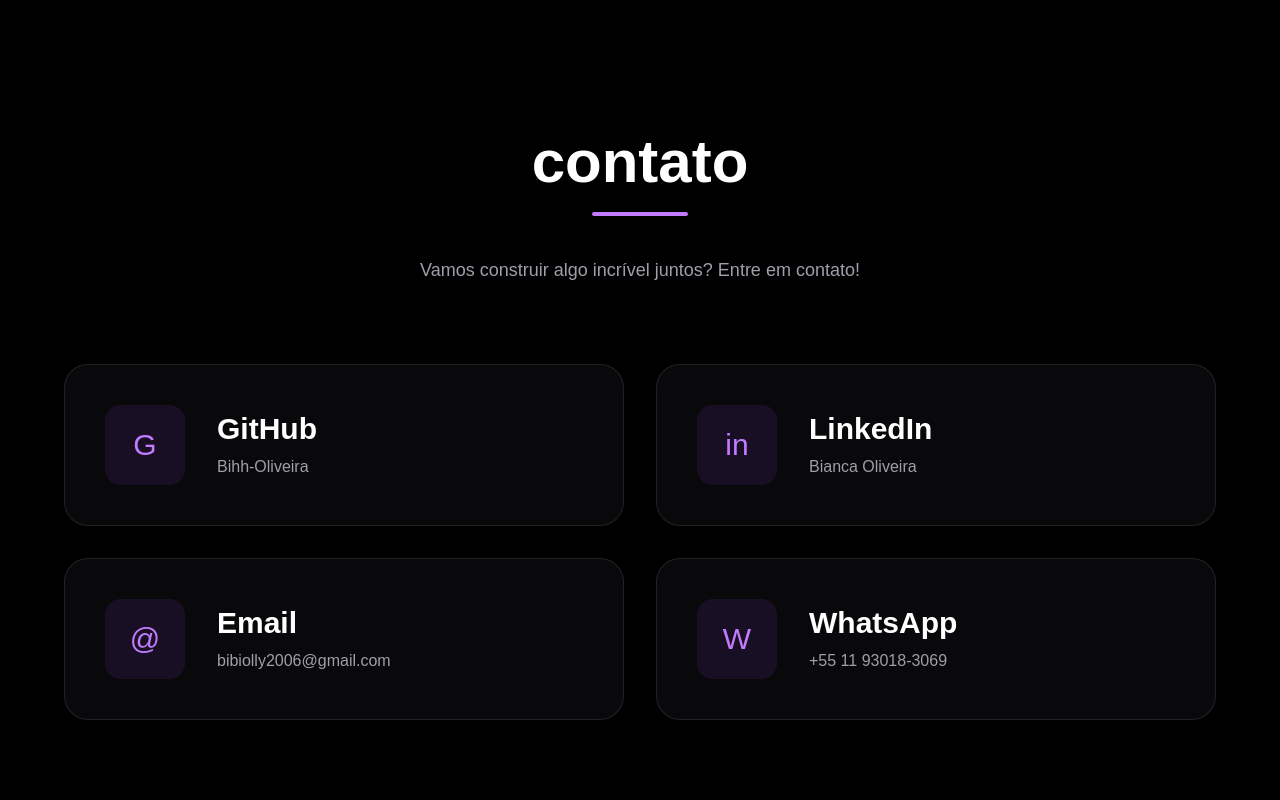
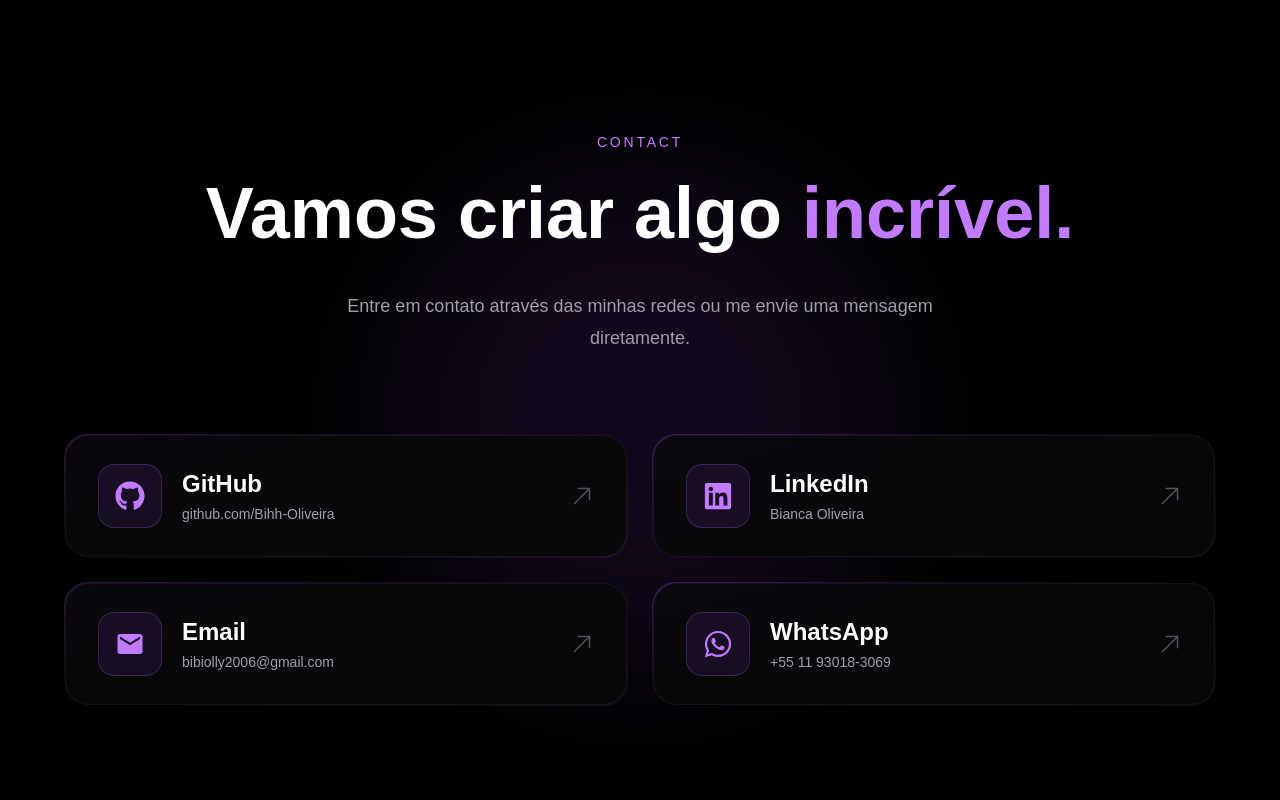
Before and after one commit to Bihh-Oliveira/Portfolio---Bihh-Dev, a Next.js app in the folder portfolio/: page / in a window 1280 px wide. Shown: the part 2980-3780 px from the top of the page. Built offline with nearby package versions, Linux system fonts and the light colour scheme.

Commit message:
style: Change to the style of the contacts section

```diff
--- a/portfolio/components/sections/contact.tsx
+++ b/portfolio/components/sections/contact.tsx
@@ -1,197 +1,220 @@
+import {
+    FaGithub,
+    FaLinkedin,
+    FaWhatsapp,
+    } from "react-icons/fa";
+
+    import { MdEmail } from "react-icons/md";
+
+    import { HiArrowUpRight } from "react-icons/hi2";
+
     export default function Contact() {
+    const contacts = [
+        {
+        title: "GitHub",
+        description: "github.com/Bihh-Oliveira",
+        href: "https://github.com/Bihh-Oliveira",
+        icon: FaGithub,
+        },
+        {
+        title: "LinkedIn",
+        description: "Bianca Oliveira",
+        href: "https://www.linkedin.com/in/bianca-oliveira-73b433333/",
+        icon: FaLinkedin,
+        },
+        {
+        title: "Email",
+        description: "bibiolly2006@gmail.com",
+        href: "mailto:bibiolly2006@gmail.com",
+        icon: MdEmail,
+        },
+        {
+        title: "WhatsApp",
+        description: "+55 11 93018-3069",
+        href: "https://wa.me/5511930183069",
+        icon: FaWhatsapp,
+        },
+    ];
+
     return (
         <section
         id="contact"
         className="
+            relative
             py-40
-            px-6"
+            px-6
+            overflow-hidden"
         >
-        <div className="max-w-6xl mx-auto">
+        {/* glow */}
+        <div
+            className="
+            absolute
+            top-1/2 left-1/2
+            -translate-x-1/2 -translate-y-1/2
+
+            w-125
+            h-125
+
+            bg-purple-500/10
+            blur-3xl
+            rounded-full
+
+            pointer-events-none"
+        />
+
+        <div className="max-w-6xl mx-auto relative z-10">
             {/* título */}
             <div className="text-center mb-20">
+            <p
+                className="
+                text-purple-400
+                text-sm
+                uppercase
+                tracking-[0.2em]
+                mb-4"
+            >
+                contact
+            </p>
+
             <h2
                 className="
-                text-4xl md:text-6xl
-                font-bold"
+                text-5xl md:text-7xl
+                font-bold
+                leading-tight"
             >
-                contato
+                Vamos criar algo
+                <span className="text-purple-400">
+                {" "}incrível.
+                </span>
             </h2>
-
-            <div
-                className="
-                w-24 h-1
-                bg-purple-400
-                mx-auto
-                mt-5
-                rounded-full"
-            />
 
             <p
                 className="
                 text-zinc-400
                 text-lg
-                mt-10"
+                leading-8
+                max-w-2xl
+                mx-auto
+                mt-8"
             >
-                Vamos construir algo incrível juntos?
-                Entre em contato!
+                Entre em contato através das minhas redes
+                ou me envie uma mensagem diretamente.
             </p>
             </div>
 
-            {/* grid */}
-            <div
+            {/* cards */}
+            <div className="grid md:grid-cols-2 gap-6">
+            {contacts.map((contact) => {
+                const Icon = contact.icon;
+
+                return (
+                <a
+                    key={contact.title}
+                    href={contact.href}
+                    target={
+                    contact.href.startsWith("http")
+                        ? "_blank"
+                        : undefined
+                    }
+                    rel={
+                    contact.href.startsWith("http")
+                        ? "noopener noreferrer"
+                        : undefined
+                    }
                     className="
-                grid md:grid-cols-2
-                gap-8"
-            >
-            {/* github */}
-            <a
-                href="https://github.com/Bihh-Oliveira"
-                target="_blank"
-                rel="noopener noreferrer"
-                className="
-                bg-zinc-950
-                border border-white/10
+                    group
+                    relative
+
+                    p-px
                     rounded-3xl
-                p-10
-                flex items-center gap-8
-                hover:border-purple-400/50
-                hover:-translate-y-1
-                transition"
+
+                    bg-linear-to-br
+                    from-purple-500/30
+                    via-transparent
+                    to-white/5
+
+                    overflow-hidden"
                 >
                     <div
                     className="
-                    w-20 h-20
+                        bg-zinc-950/95
+                        backdrop-blur-xl
+
+                        rounded-3xl
+
+                        px-8 py-7
+
+                        flex items-center justify-between
+
+                        border border-white/5
+
+                        group-hover:border-purple-400/30
+
+                        transition-all duration-300"
+                    >
+                    {/* esquerda */}
+                    <div className="flex items-center gap-5">
+                        {/* ícone */}
+                        <div
+                        className="
+                            w-16 h-16
                             rounded-2xl
+
                             bg-purple-500/10
+                            border border-purple-400/20
+
                             flex items-center justify-center
+
                             text-purple-400
-                    text-3xl"
+                            text-3xl
+
+                            group-hover:scale-110
+                            group-hover:shadow-[0_0_25px_rgba(168,85,247,0.35)]
+
+                            transition-all duration-300"
                         >
-                G
+                        <Icon />
                         </div>
 
+                        {/* texto */}
                         <div>
-                <h3 className="text-3xl font-bold">
-                    GitHub
+                        <h3
+                            className="
+                            text-2xl
+                            font-semibold
+                            text-white"
+                        >
+                            {contact.title}
                         </h3>
 
-                <p className="text-zinc-400 mt-2">
-                    Bihh-Oliveira
+                        <p
+                            className="
+                            text-zinc-400
+                            mt-1
+                            text-sm"
+                        >
+                            {contact.description}
                         </p>
                         </div>
-            </a>
+                    </div>
 
-            {/* linkedin */}
-            <a
-                href="https://www.linkedin.com/in/bianca-oliveira-73b433333/"
-                target="_blank"
-                rel="noopener noreferrer"
-                className="
-                bg-zinc-950
-                border border-white/10
-                rounded-3xl
-                p-10
-                flex items-center gap-8
-                hover:border-purple-400/50
-                hover:-translate-y-1
-                transition"
-            >
+                    {/* seta */}
                     <div
                         className="
-                    w-20 h-20
-                    rounded-2xl
-                    bg-purple-500/10
-                    flex items-center justify-center
-                    text-purple-400
-                    text-3xl"
+                        text-zinc-600
+
+                        group-hover:text-purple-400
+                        group-hover:translate-x-1
+                        group-hover:-translate-y-1
+
+                        transition-all duration-300"
                     >
-                in
+                        <HiArrowUpRight size={24} />
                     </div>
-
-                <div>
-                <h3 className="text-3xl font-bold">
-                    LinkedIn
-                </h3>
-
-                <p className="text-zinc-400 mt-2">
-                    Bianca Oliveira
-                </p>
                     </div>
                 </a>
-
-            {/* email */}
-            <a
-                href="mailto:seuemail@gmail.com"
-                className="
-                bg-zinc-950
-                border border-white/10
-                rounded-3xl
-                p-10
-                flex items-center gap-8
-                hover:border-purple-400/50
-                hover:-translate-y-1
-                transition"
-            >
-                <div
-                className="
-                    w-20 h-20
-                    rounded-2xl
-                    bg-purple-500/10
-                    flex items-center justify-center
-                    text-purple-400
-                    text-3xl"
-                >
-                @
-                </div>
-
-                <div>
-                <h3 className="text-3xl font-bold">
-                    Email
-                </h3>
-
-                <p className="text-zinc-400 mt-2">
-                    bibiolly2006@gmail.com
-                </p>
-                </div>
-            </a>
-
-            {/* whatsapp */}
-            <a
-                href="https://wa.me/5511930183069"
-                target="_blank"
-                rel="noopener noreferrer"
-                className="
-                bg-zinc-950
-                border border-white/10
-                rounded-3xl
-                p-10
-                flex items-center gap-8
-                hover:border-purple-400/50
-                hover:-translate-y-1
-                transition"
-            >
-                <div
-                className="
-                    w-20 h-20
-                    rounded-2xl
-                    bg-purple-500/10
-                    flex items-center justify-center
-                    text-purple-400
-                    text-3xl"
-                >
-                W
-                </div>
-
-                <div>
-                <h3 className="text-3xl font-bold">
-                    WhatsApp
-                </h3>
-
-                <p className="text-zinc-400 mt-2">
-                    +55 11 93018-3069
-                </p>
-                </div>
-            </a>
+                );
+            })}
             </div>
         </div>
         </section>
--- a/portfolio/package.json
+++ b/portfolio/package.json
@@ -10,11 +10,11 @@
   },
   "dependencies": {
     "framer-motion": "^12.40.0",
-    "lucide-react": "^1.16.0",
     "next": "16.2.6",
     "next-themes": "^0.4.6",
     "react": "19.2.4",
-    "react-dom": "19.2.4"
+    "react-dom": "19.2.4",
+    "react-icons": "^5.6.0"
   },
   "devDependencies": {
     "@tailwindcss/postcss": "^4",
```
Also changed, not shown: 1 other file (tests, documents, lock files or other folders). Lines whose indentation alone changed are shown as unchanged.
